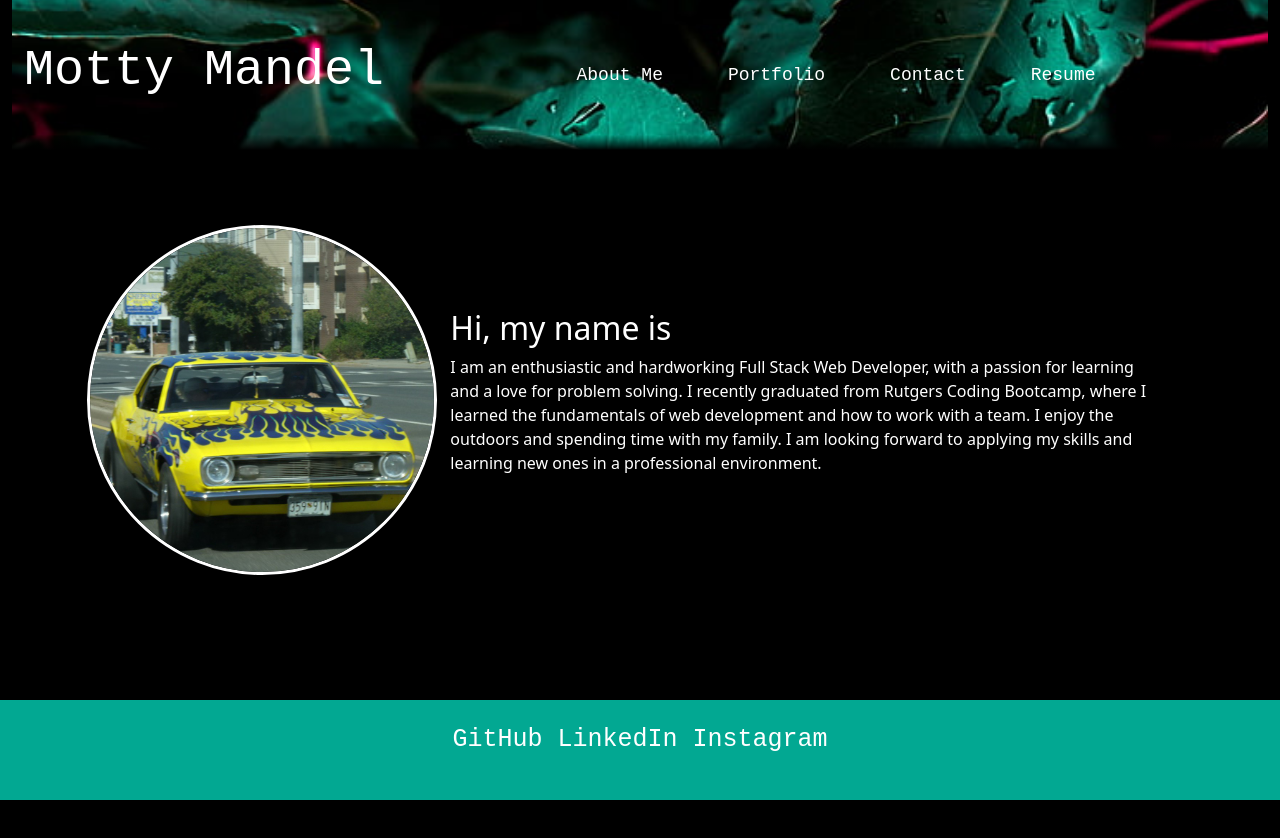
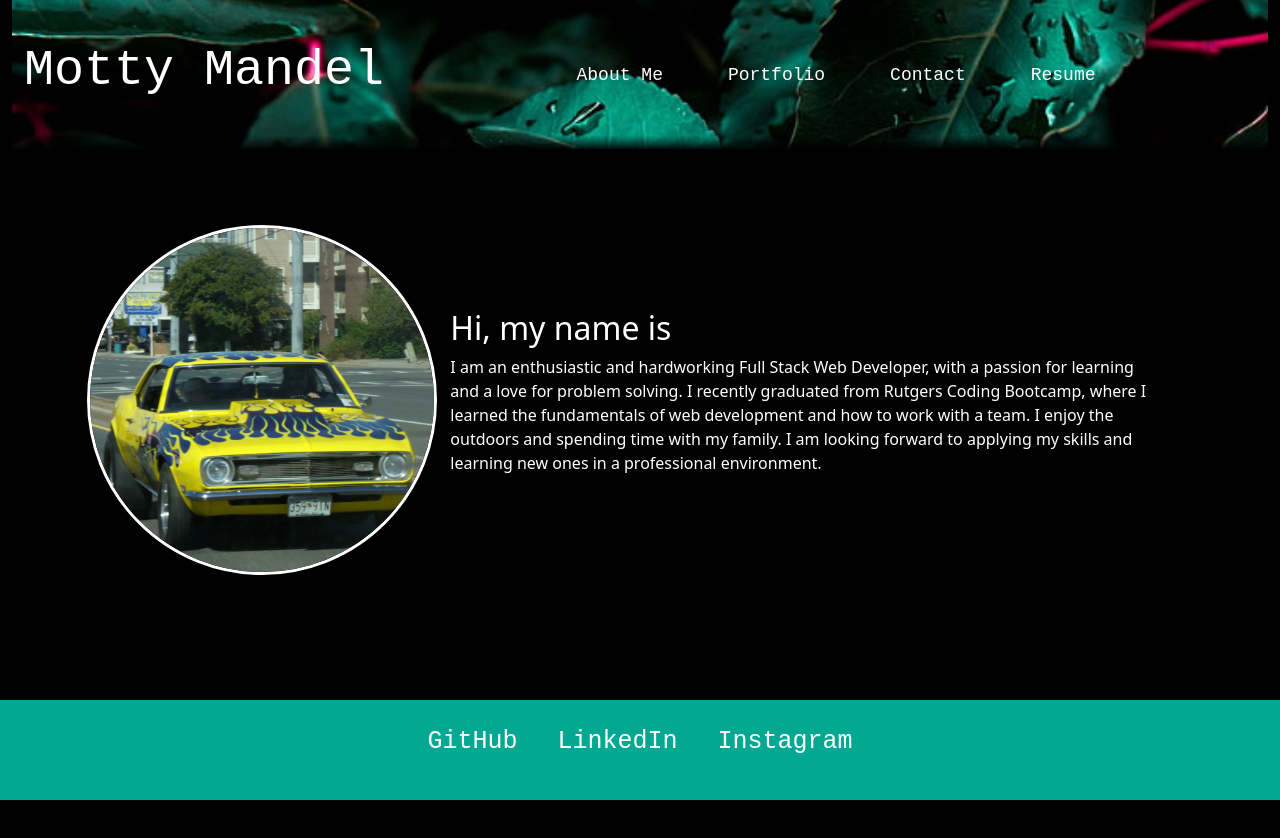
Before and after one commit to motty-mandel/hobby-projects-13, a React (Vite) app: page / in a window 1280 px wide. Shown: the top 838 px of the page. Built offline with nearby package versions, Linux system fonts and the light colour scheme.

Commit message:
added footer links

```diff
--- a/src/components/Footer.jsx
+++ b/src/components/Footer.jsx
@@ -8,9 +8,9 @@ export default function Footer() {
             <div className="row">
                 <div className="col-12 custom-footer">
                     <h4 className='footer-title'>
-                        GitHub
-                        LinkedIn
-                        Instagram
+                        <a href="https://github.com/motty-mandel" target="_blank" rel="noopener noreferrer">GitHub</a>
+                        <a href="www.linkedin.com/in/motty-mandel-7216651a1" target="_blank" rel="noopener noreferrer">LinkedIn</a>
+                        <a href="https://www.instagram.com/mandelmotty65/" target="_blank" rel="noopener noreferrer">Instagram</a>
                     </h4>
                 </div>
             </div>
--- a/src/index.css
+++ b/src/index.css
@@ -59,10 +59,17 @@ body {
   height: 100px;
 }
 
-.footer-title {
+.footer-title a {
   font-size: 25px;
   font-family: 'Courier New', monospace;
-  justify-content: space-between;
+  margin: 0 20px;
+  text-decoration: none;
+  color: white;
+}
+
+.footer-title a:hover {
+  color: rgb(0, 205, 255);
+
 }
 
 
@@ -73,6 +80,10 @@ body {
 
   .header-title {
     font-size: 30px;
+  }
+
+  .footer-title a {
+    display: block;
   }
 
   .navLinks {
```
